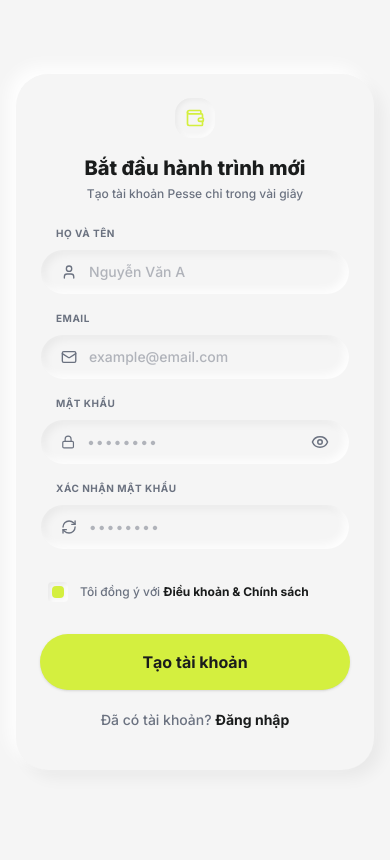
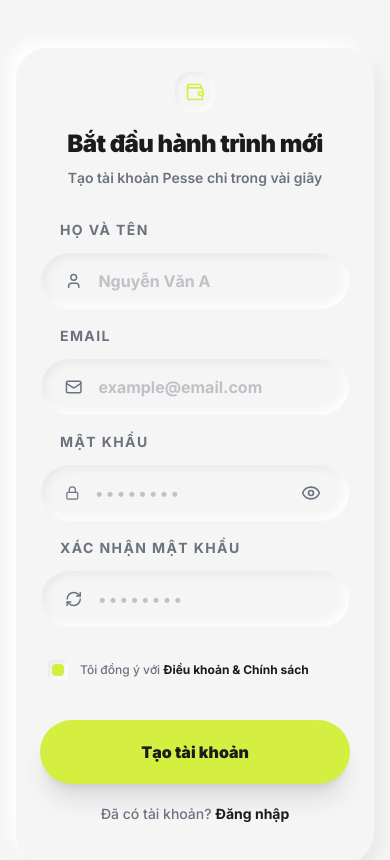
Before and after one commit to Leizjx/Pesse-Finance, a Next.js app: page /register in a window 390 px wide. Shown: the top 860 px of the page. Built offline with nearby package versions, Linux system fonts and the light colour scheme; no server answers.

Commit message:
ui: scale up login and register pages for better mobile legibility

```diff
--- a/src/app/(auth)/register/RegisterClient.tsx
+++ b/src/app/(auth)/register/RegisterClient.tsx
@@ -76,8 +76,8 @@
             <Wallet size={20} className="text-[var(--color-primary)] sm:w-6 sm:h-6" />
           </div>
 
-          <h2 className="text-xl sm:text-2xl font-extrabold mb-1 sm:mb-2 text-center text-[var(--color-on-surface)]">Bắt đầu hành trình mới</h2>
-          <p className="text-[var(--color-on-surface-variant)] font-medium mb-6 sm:mb-8 text-center text-xs sm:text-sm">
+          <h2 className="text-2xl sm:text-3xl font-black mb-2 text-center text-[var(--color-on-surface)] tracking-tight">Bắt đầu hành trình mới</h2>
+          <p className="text-[var(--color-on-surface-variant)] font-semibold mb-8 sm:mb-10 text-center text-sm sm:text-base px-2">
             Tạo tài khoản Pesse chỉ trong vài giây
           </p>
 
@@ -88,71 +88,71 @@
               </div>
             )}
 
-            <div>
-              <label className="text-[10px] font-bold text-[var(--color-on-surface-variant)] uppercase tracking-wider mb-2 block ml-4">Họ và tên</label>
-              <div className={`neumorphic-pressed rounded-full px-5 py-3 flex items-center gap-3 border border-transparent transition-colors ${formErrors.full_name ? '!border-[var(--color-error)]' : ''}`}>
-                <User size={18} className="text-[var(--color-on-surface-variant)]" />
+            <div className="space-y-3">
+              <label className="text-sm font-bold text-[var(--color-on-surface-variant)] uppercase tracking-widest block ml-5">Họ và tên</label>
+              <div className={`neumorphic-pressed rounded-full px-6 py-4 flex items-center gap-4 border border-transparent transition-all duration-300 ${formErrors.full_name ? '!border-[var(--color-error)] ring-2 ring-[var(--color-error)]/10' : ''}`}>
+                <User size={20} className="text-[var(--color-on-surface-variant)]" />
                 <input
                   type="text"
                   name="full_name"
                   value={formData.full_name}
                   onChange={handleChange}
                   placeholder="Nguyễn Văn A"
-                  className="bg-transparent border-none outline-none w-full text-[var(--color-on-surface)] font-medium placeholder:text-[var(--color-on-surface-variant)]/50 text-sm"
+                  className="bg-transparent border-none outline-none w-full text-[var(--color-on-surface)] font-bold placeholder:text-[var(--color-on-surface-variant)]/40 text-base"
                 />
               </div>
-              {formErrors.full_name && <p className="text-xs text-[var(--color-error)] mt-1.5 ml-4 font-medium">{formErrors.full_name}</p>}
+              {formErrors.full_name && <p className="text-sm text-[var(--color-error)] mt-2 ml-5 font-bold">{formErrors.full_name}</p>}
             </div>
 
-            <div>
-              <label className="text-[10px] font-bold text-[var(--color-on-surface-variant)] uppercase tracking-wider mb-2 block ml-4">Email</label>
-              <div className={`neumorphic-pressed rounded-full px-5 py-3 flex items-center gap-3 border border-transparent transition-colors ${formErrors.email ? '!border-[var(--color-error)]' : ''}`}>
-                <Mail size={18} className="text-[var(--color-on-surface-variant)]" />
+            <div className="space-y-3">
+              <label className="text-sm font-bold text-[var(--color-on-surface-variant)] uppercase tracking-widest block ml-5">Email</label>
+              <div className={`neumorphic-pressed rounded-full px-6 py-4 flex items-center gap-4 border border-transparent transition-all duration-300 ${formErrors.email ? '!border-[var(--color-error)] ring-2 ring-[var(--color-error)]/10' : ''}`}>
+                <Mail size={20} className="text-[var(--color-on-surface-variant)]" />
                 <input
                   type="email"
                   name="email"
                   value={formData.email}
                   onChange={handleChange}
                   placeholder="example@email.com"
-                  className="bg-transparent border-none outline-none w-full text-[var(--color-on-surface)] font-medium placeholder:text-[var(--color-on-surface-variant)]/50 text-sm"
+                  className="bg-transparent border-none outline-none w-full text-[var(--color-on-surface)] font-bold placeholder:text-[var(--color-on-surface-variant)]/40 text-base"
                 />
               </div>
-              {formErrors.email && <p className="text-xs text-[var(--color-error)] mt-1.5 ml-4 font-medium">{formErrors.email}</p>}
+              {formErrors.email && <p className="text-sm text-[var(--color-error)] mt-2 ml-5 font-bold">{formErrors.email}</p>}
             </div>
 
-            <div>
-              <label className="text-[10px] font-bold text-[var(--color-on-surface-variant)] uppercase tracking-wider mb-2 block ml-4">Mật khẩu</label>
-              <div className={`neumorphic-pressed rounded-full px-5 py-3 flex items-center gap-3 border border-transparent transition-colors ${formErrors.password ? '!border-[var(--color-error)]' : ''}`}>
-                <Lock size={18} className="text-[var(--color-on-surface-variant)]" />
+            <div className="space-y-3">
+              <label className="text-sm font-bold text-[var(--color-on-surface-variant)] uppercase tracking-widest block ml-5">Mật khẩu</label>
+              <div className={`neumorphic-pressed rounded-full px-6 py-4 flex items-center gap-4 border border-transparent transition-all duration-300 ${formErrors.password ? '!border-[var(--color-error)] ring-2 ring-[var(--color-error)]/10' : ''}`}>
+                <Lock size={20} className="text-[var(--color-on-surface-variant)]" />
                 <input
                   type={showPassword ? "text" : "password"}
                   name="password"
                   value={formData.password}
                   onChange={handleChange}
                   placeholder="••••••••"
-                  className="bg-transparent border-none outline-none w-full text-[var(--color-on-surface)] font-medium placeholder:text-[var(--color-on-surface-variant)]/50 tracking-widest text-sm"
+                  className="bg-transparent border-none outline-none w-full text-[var(--color-on-surface)] font-bold placeholder:text-[var(--color-on-surface-variant)]/40 tracking-[0.2em] text-base"
                 />
-                <button type="button" onClick={() => setShowPassword(!showPassword)} className="text-[var(--color-on-surface-variant)] hover:text-[var(--color-on-surface)] cursor-pointer">
-                  {showPassword ? <EyeOff size={18} /> : <Eye size={18} />}
+                <button type="button" onClick={() => setShowPassword(!showPassword)} className="text-[var(--color-on-surface-variant)] hover:text-[var(--color-on-surface)] cursor-pointer mr-1">
+                  {showPassword ? <EyeOff size={20} /> : <Eye size={20} />}
                 </button>
               </div>
-              {formErrors.password && <p className="text-xs text-[var(--color-error)] mt-1.5 ml-4 font-medium">{formErrors.password}</p>}
+              {formErrors.password && <p className="text-sm text-[var(--color-error)] mt-2 ml-5 font-bold">{formErrors.password}</p>}
             </div>
 
-            <div>
-              <label className="text-[10px] font-bold text-[var(--color-on-surface-variant)] uppercase tracking-wider mb-2 block ml-4">Xác nhận mật khẩu</label>
-              <div className={`neumorphic-pressed rounded-full px-5 py-3 flex items-center gap-3 border border-transparent transition-colors ${formErrors.confirm_password ? '!border-[var(--color-error)]' : ''}`}>
-                <RefreshCw size={18} className="text-[var(--color-on-surface-variant)]" />
+            <div className="space-y-3">
+              <label className="text-sm font-bold text-[var(--color-on-surface-variant)] uppercase tracking-widest block ml-5">Xác nhận mật khẩu</label>
+              <div className={`neumorphic-pressed rounded-full px-6 py-4 flex items-center gap-4 border border-transparent transition-all duration-300 ${formErrors.confirm_password ? '!border-[var(--color-error)] ring-2 ring-[var(--color-error)]/10' : ''}`}>
+                <RefreshCw size={20} className="text-[var(--color-on-surface-variant)]" />
                 <input
                   type={showPassword ? "text" : "password"}
                   name="confirm_password"
                   value={formData.confirm_password}
                   onChange={handleChange}
                   placeholder="••••••••"
-                  className="bg-transparent border-none outline-none w-full text-[var(--color-on-surface)] font-medium placeholder:text-[var(--color-on-surface-variant)]/50 tracking-widest text-sm"
+                  className="bg-transparent border-none outline-none w-full text-[var(--color-on-surface)] font-bold placeholder:text-[var(--color-on-surface-variant)]/40 tracking-[0.2em] text-base"
                 />
               </div>
-              {formErrors.confirm_password && <p className="text-xs text-[var(--color-error)] mt-1.5 ml-4 font-medium">{formErrors.confirm_password}</p>}
+              {formErrors.confirm_password && <p className="text-sm text-[var(--color-error)] mt-2 ml-5 font-bold">{formErrors.confirm_password}</p>}
             </div>
 
             <div className="w-full flex items-center gap-3 mt-4 px-2">
@@ -169,11 +169,11 @@
               disabled={isSubmitting}
               whileHover={{ scale: 1.02 }}
               whileTap={{ scale: 0.98 }}
-              className="w-full bg-[var(--color-primary)] text-[var(--color-on-surface)] font-bold py-4 rounded-full shadow-sm mt-4 flex items-center justify-center gap-3 disabled:opacity-70 disabled:cursor-not-allowed cursor-pointer"
+              className="w-full bg-[var(--color-primary)] text-[var(--color-on-surface)] font-black py-5 rounded-full shadow-xl mt-6 flex items-center justify-center gap-3 disabled:opacity-70 disabled:cursor-not-allowed cursor-pointer text-base"
             >
               {isSubmitting ? (
                 <>
-                  <Loader2 size={20} className="animate-spin" />
+                  <Loader2 size={24} className="animate-spin" />
                   <span>Đang tạo tài khoản...</span>
                 </>
               ) : (
```
Also changed, not shown: src/app/(auth)/login/LoginPageContent.tsx (+19 -19 lines).
